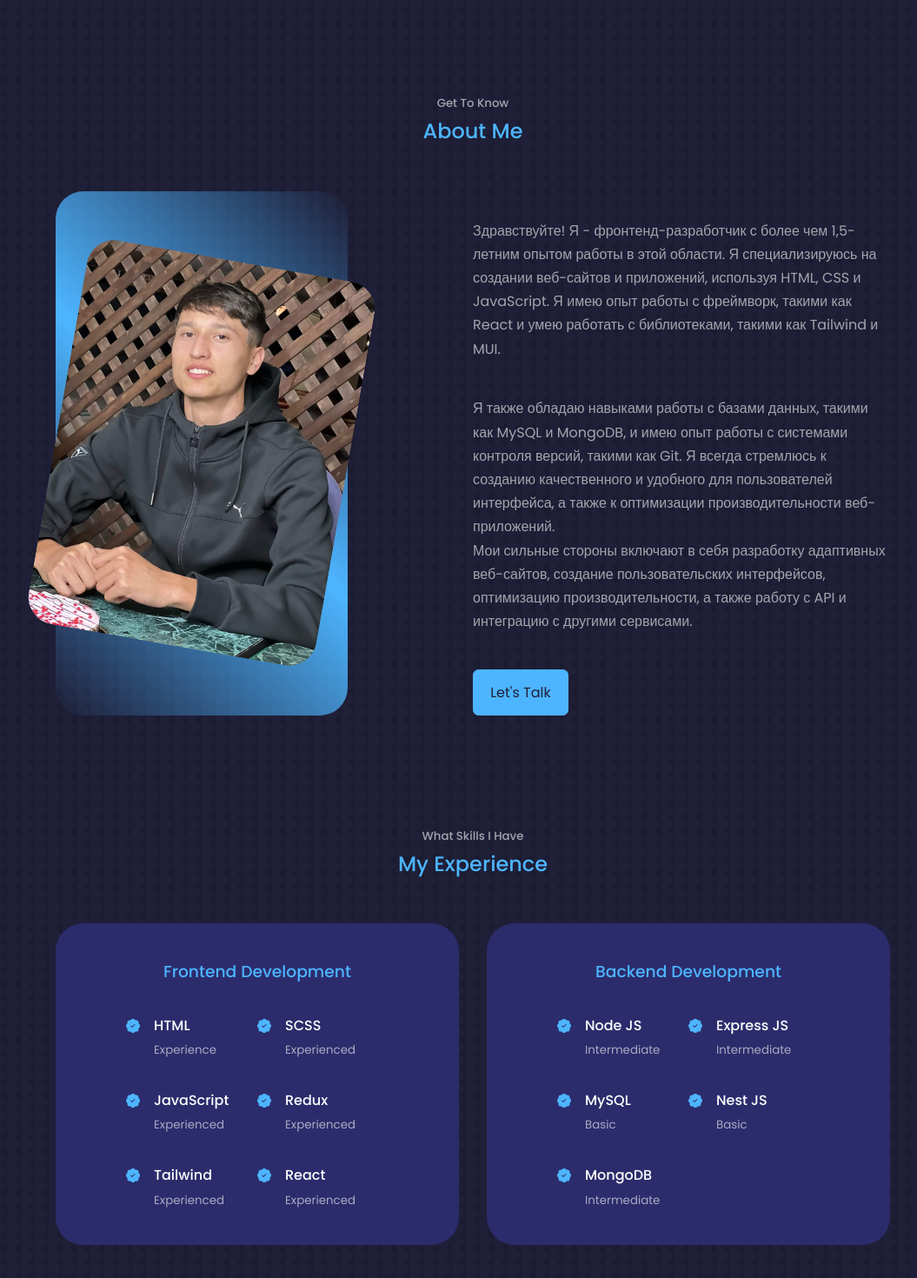
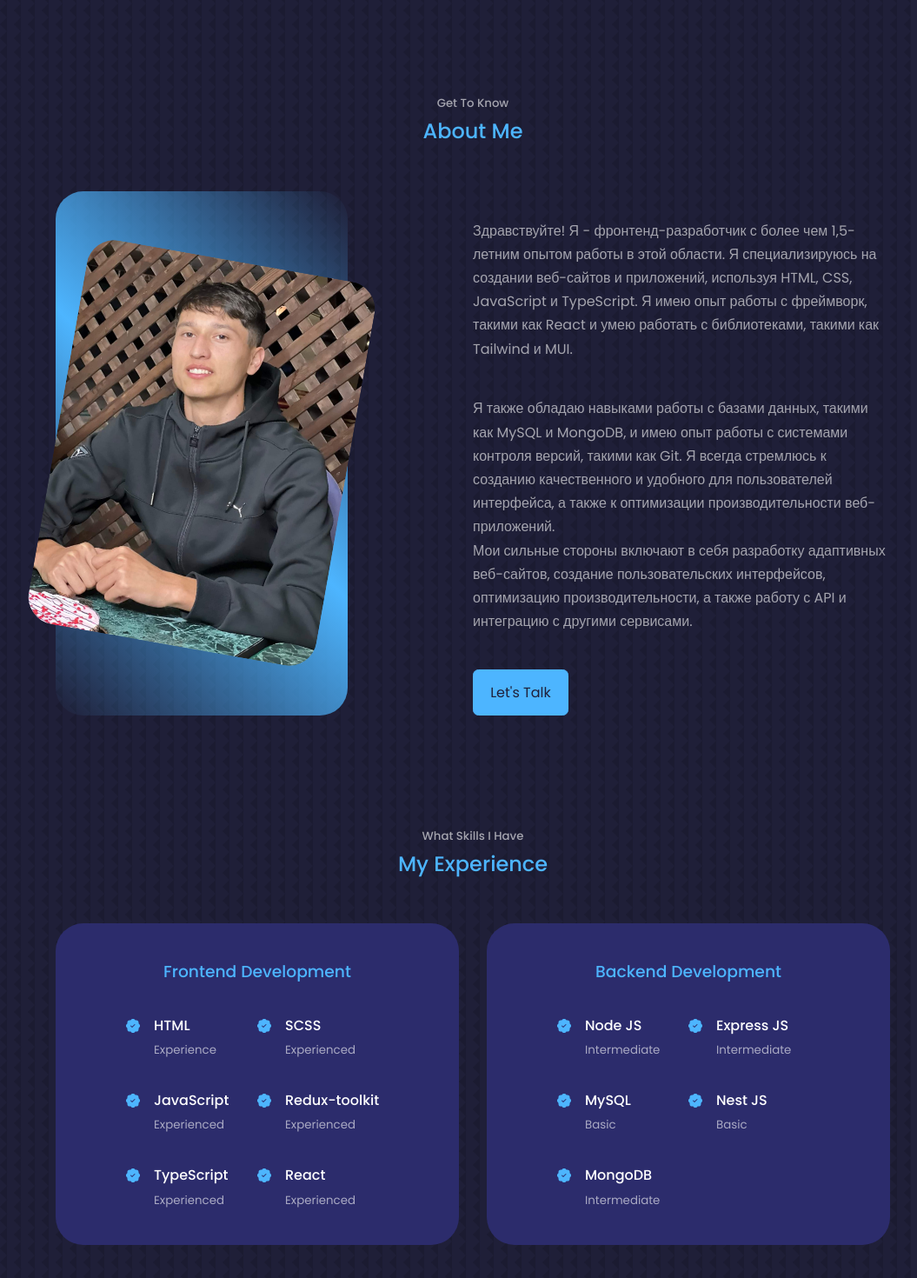
Before and after one commit to Kulob/portfolio, a React (Create React App) app: page / in a window 1280 px wide. Shown: the part 860-2330 px from the top of the page at 87% size, without its empty margins (96-1151 px from the left). Built offline with nearby package versions, Linux system fonts and the light colour scheme.

Commit message:
portfolio

```diff
--- a/src/components/about/About.jsx
+++ b/src/components/about/About.jsx
@@ -38,9 +38,9 @@ const About = () => {
           </div>
           <p>
             Здравствуйте! Я - фронтенд-разработчик с более чем 1,5-летним опытом работы в этой
-            области. Я специализируюсь на создании веб-сайтов и приложений, используя HTML, CSS и
-            JavaScript. Я имею опыт работы с фреймворк, такими как React и умею работать с
-            библиотеками, такими как Tailwind и MUI.
+            области. Я специализируюсь на создании веб-сайтов и приложений, используя HTML, CSS,
+            JavaScript и TypeScript. Я имею опыт работы с фреймворк, такими как React и умею
+            работать с библиотеками, такими как Tailwind и MUI.
           </p>
           <p>
             Я также обладаю навыками работы с базами данных, такими как MySQL и MongoDB, и имею опыт
--- a/src/components/experience/Experience.jsx
+++ b/src/components/experience/Experience.jsx
@@ -35,14 +35,14 @@ const Experience = () => {
             <article className="experience__details">
               <BsFillPatchCheckFill className="experience__details-icon" />
               <div>
-                <h4>Redux</h4>
+                <h4>Redux-toolkit</h4>
                 <small className="text-light">Experienced</small>
               </div>
             </article>
             <article className="experience__details">
               <BsFillPatchCheckFill className="experience__details-icon" />
               <div>
-                <h4>Tailwind</h4>
+                <h4>TypeScript</h4>
                 <small className="text-light">Experienced</small>
               </div>
             </article>
```
